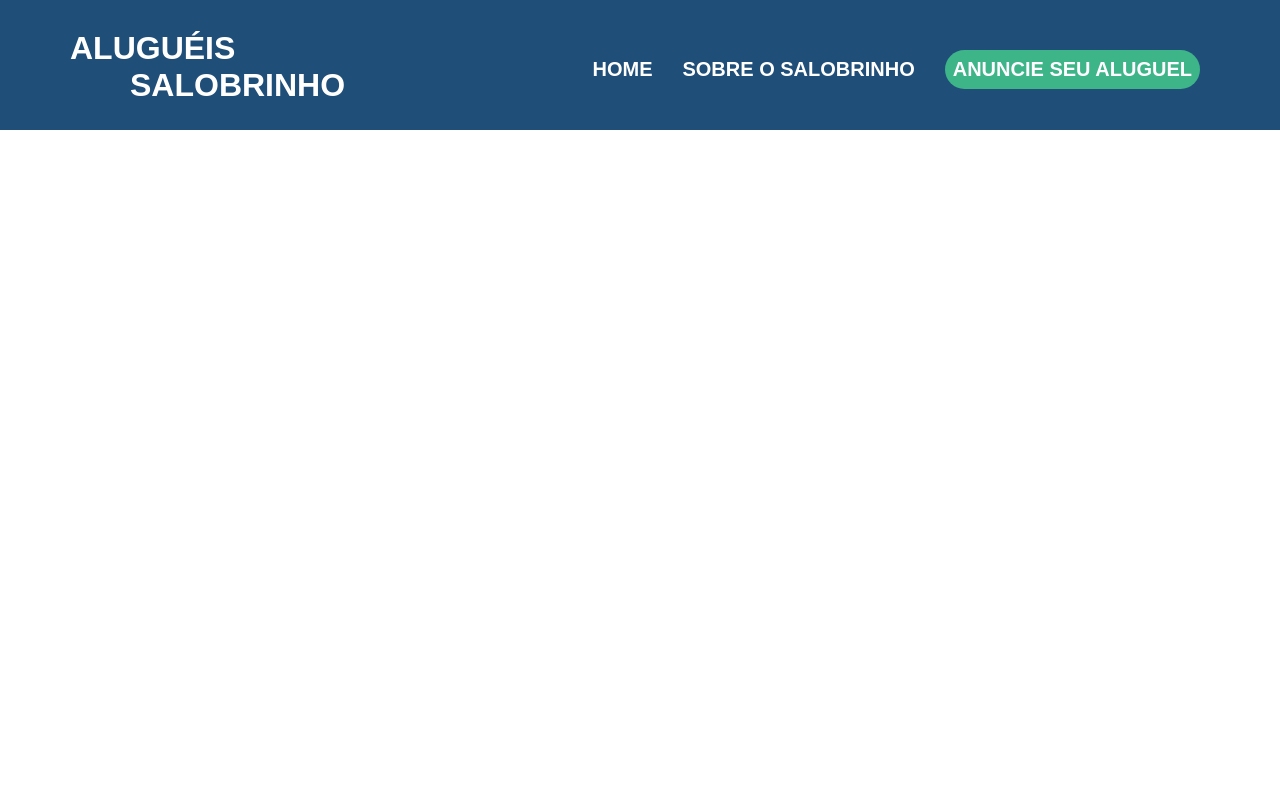
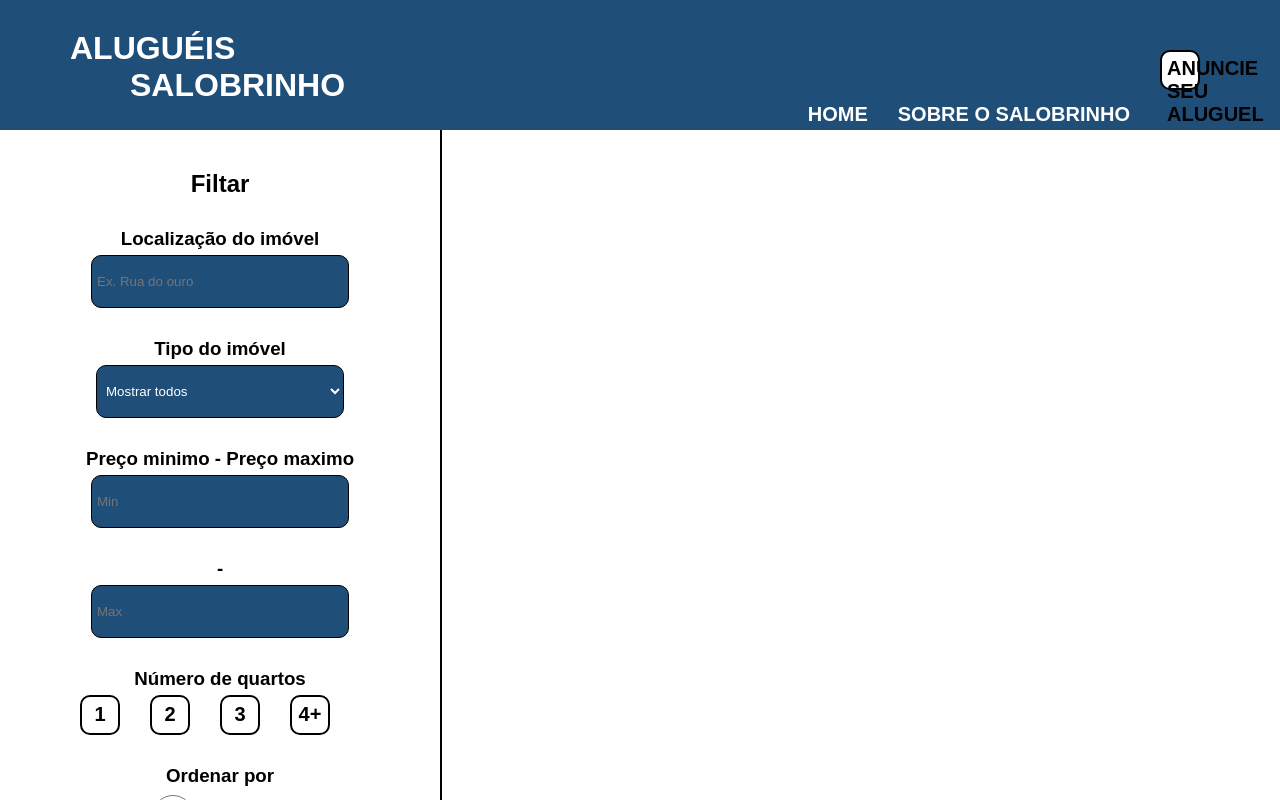
Before and after one commit to HenriqueSBDEV/Alugueis-Salobrinho, a React (Create React App) app in the folder client/: page / in a window 1280 px wide. Built offline with nearby package versions, Linux system fonts and the light colour scheme.

Commit message:
Comecando a SearchBar

```diff
--- a/client/src/App.js
+++ b/client/src/App.js
@@ -1,11 +1,13 @@
 import './App.css';
 import "./components/Header/Header"
 import Header from './components/Header/Header';
+import SearchBar from './components/SearchBar/SearchBAr';
 
 function App() {
   return (
     <div>
       <Header></Header>
+      <SearchBar></SearchBar>
     </div>
   );
 }
--- /dev/null
+++ b/client/src/components/SearchBar/SearchBAr.jsx
@@ -0,0 +1,48 @@
+import React from "react";
+import "../../styles/SearchBar.module.css";
+
+const SearchBar = () =>{
+  return(
+    <aside>
+      <h2>Filtar</h2>
+      <h3>Localização do imóvel</h3>
+      <input type="text" placeholder="Ex. Rua do ouro"></input>
+      <h3>Tipo do imóvel</h3>
+      <select name="" id="">
+        <option value="">Mostrar todos</option>
+        <option value="">Casa</option>
+        <option value="">Apartamento</option>
+        <option value="">Kitnet</option>
+        <option value="">Sobrado</option>
+      </select>
+      <h3>Preço minimo - Preço maximo</h3>
+      <div className="min-max">
+        <input type="text" name="" id="" placeholder="Min" className="input-min-max"/>
+        <h3>-</h3>
+        <input type="text" name="" id="" placeholder="Max" className="input-min-max"/>
+      </div>
+      <h3>Número de quartos</h3>
+      <div className="num-quartos">
+        <button>1</button>
+        <button>2</button>
+        <button>3</button>
+        <button>4+</button>
+      </div>
+      <h3>Ordenar por</h3>
+        <div id="order-label">
+          <label>
+            <input type="radio" name="sort" id="" className="input-radio"/> Menor Preço
+          </label>
+          <label>
+            <input type="radio" name="sort" id="" className="input-radio"/> Maior Preço
+          </label>
+          <label>
+            <input type="radio" name="sort" id="" className="input-radio"/> Mais recentes
+          </label>
+        </div>
+      <input type="button" value="Buscar" />
+    </aside>
+  );
+}
+
+export default SearchBar;
--- a/client/src/styles/Header.css
+++ b/client/src/styles/Header.css
@@ -12,7 +12,6 @@ header {
   background-color: #1F4E79;
   width: 100vw;
   height: 130px;
-  position: fixed;
 }
 
 .title{
--- /dev/null
+++ b/client/src/styles/SearchBar.module.css
@@ -0,0 +1,78 @@
+aside{
+  padding: 20px;
+  text-align: center;
+  width: 400px;
+  border-right: 2px solid black;
+  height: 100vh;
+  position: fixed;
+  left: 0;
+}
+
+h3{
+  font-weight: bold;
+  margin: 0px;
+  margin-top: 30px;
+  margin-bottom: 5px;
+}
+
+input{
+  padding: 5px;
+  width: 246px;
+  height: 41px;
+  border-radius: 10px;
+  border: 1px solid black;
+  background-color: #1F4E79;
+  color: #fff;
+}
+
+select{
+  padding: 5px;
+  background-color: #1F4E79;
+  width: 248px;
+  height: 53px;
+  border-radius: 10px;
+  border: 1px solid black;
+  color: #fff;
+}
+
+.input-min-max{
+  width: 115px;
+  margin: 10px;
+}
+
+.min-max{
+  display: flex;
+  justify-content: center;
+}
+
+button{
+  padding: 5px;
+  width: 40px;
+  height: 40px;
+  border-radius: 10px;
+  border: 2px solid black;
+  color: black;
+  background-color: #fff;
+}
+
+button:focus{
+  background-color: #1F4E79;
+  color: #fff;
+}
+
+label{
+  margin: 0px;
+  padding: 0px;
+}
+
+
+#order-label{
+  display: flex;
+  flex-direction: column;
+  margin-bottom: 30px;
+}
+
+.input-radio{
+  width: 30px;
+  height: 30px;
+}
```
